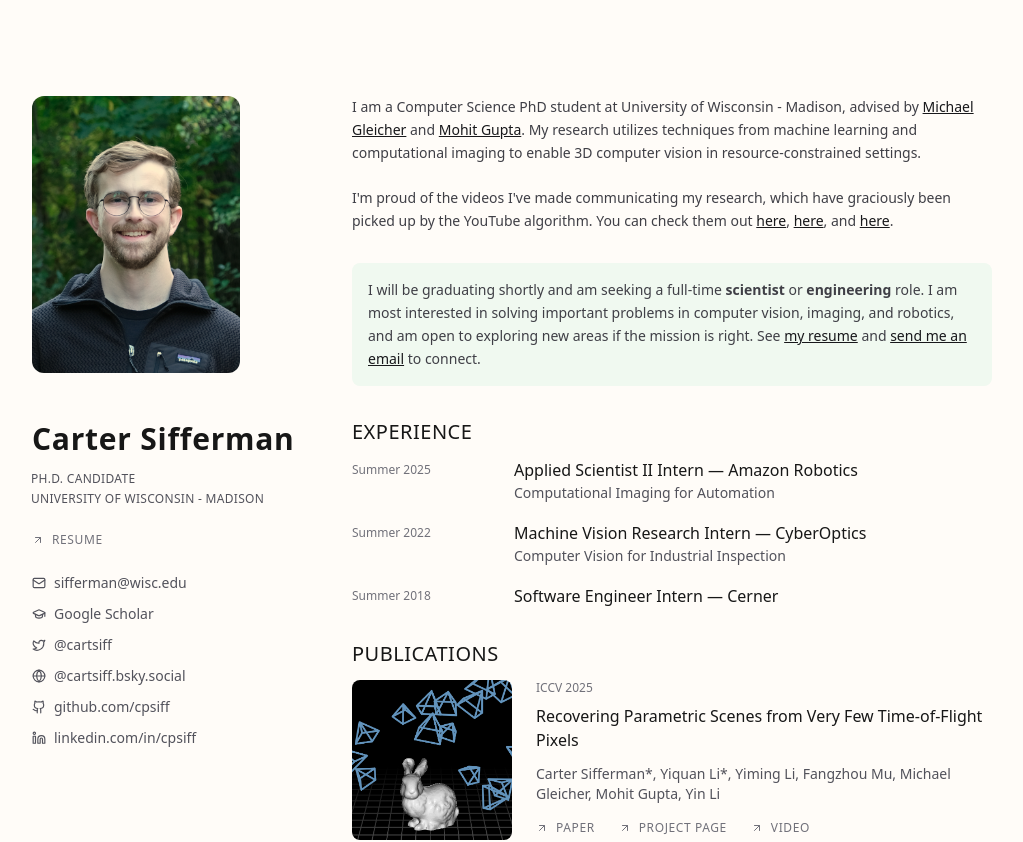
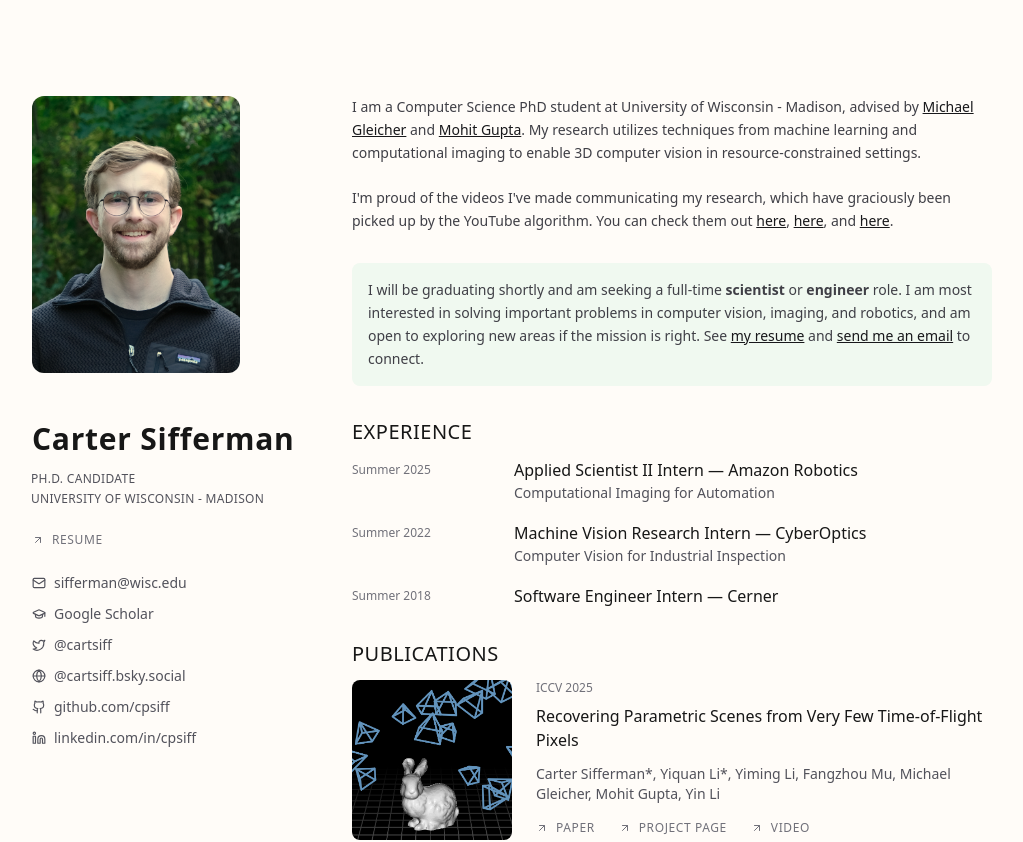
Before and after one commit to cpsiff/cpsiff.github.io, a Next.js app: page / in a window 1280 px wide. Shown: the top 842 px of the page, without its empty margins (128-1151 px from the left). Built offline with nearby package versions, Linux system fonts and the light colour scheme.

Commit message:
engineering -> engineer

```diff
--- a/src/data/aboutme.ts
+++ b/src/data/aboutme.ts
@@ -38,7 +38,7 @@ export const aboutMe: AboutMe = {
   <div style="background-color: #f0f9f0; padding: 16px; border-radius: 8px; margin: 8px 0;">
   I will be graduating shortly and am seeking a full-time
   <strong> scientist</strong>
-  or <strong>engineering</strong> role. I am most interested in solving important problems
+  or <strong>engineer</strong> role. I am most interested in solving important problems
   in computer vision, imaging, and robotics, and am open to exploring new areas if
   the mission is right. See <a href="/Carter Sifferman Resume.pdf"/>my resume</a> and <a href="mailto:sifferman@wisc.edu">send me an email</a> to connect.
   </div>`,
```
